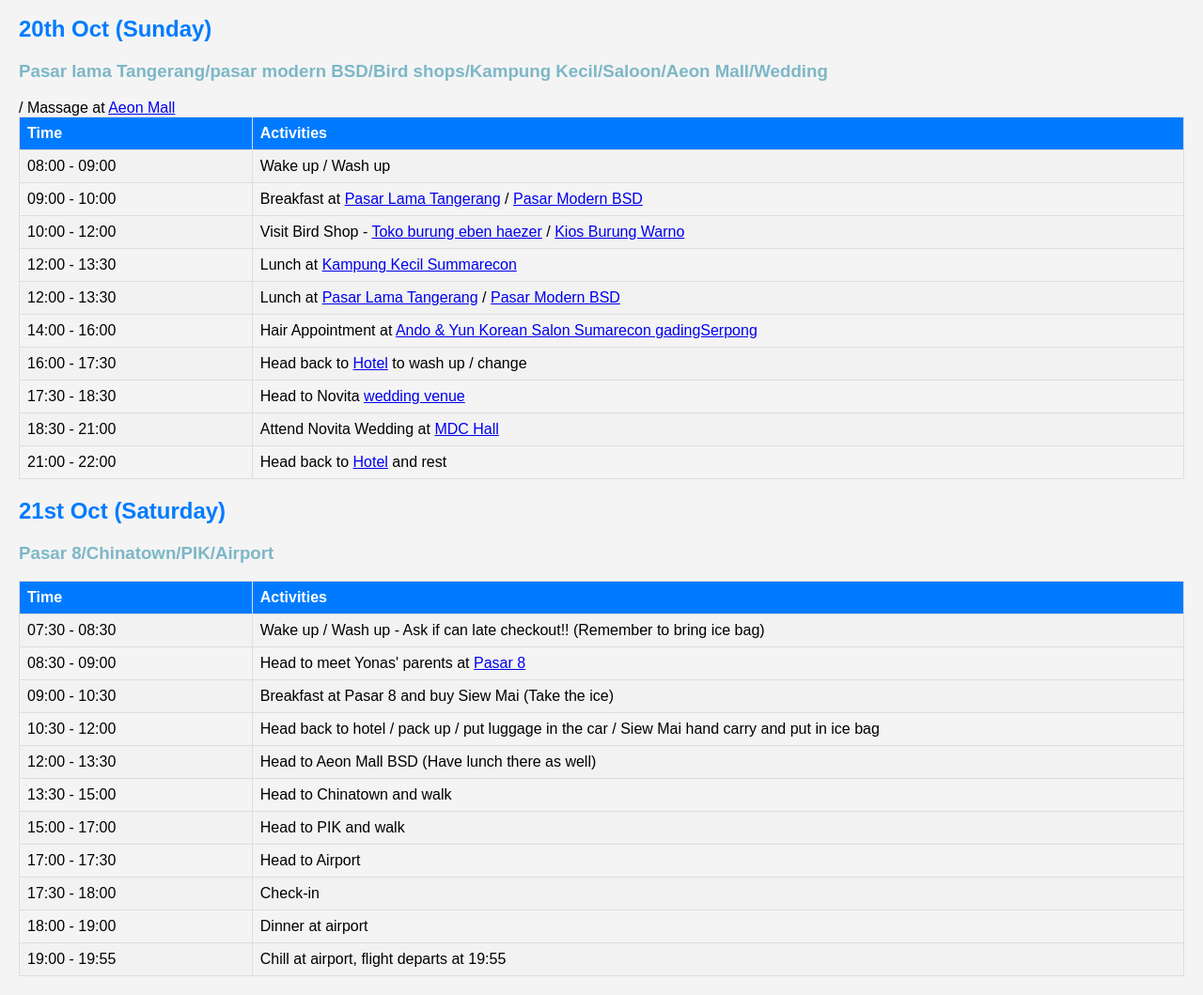
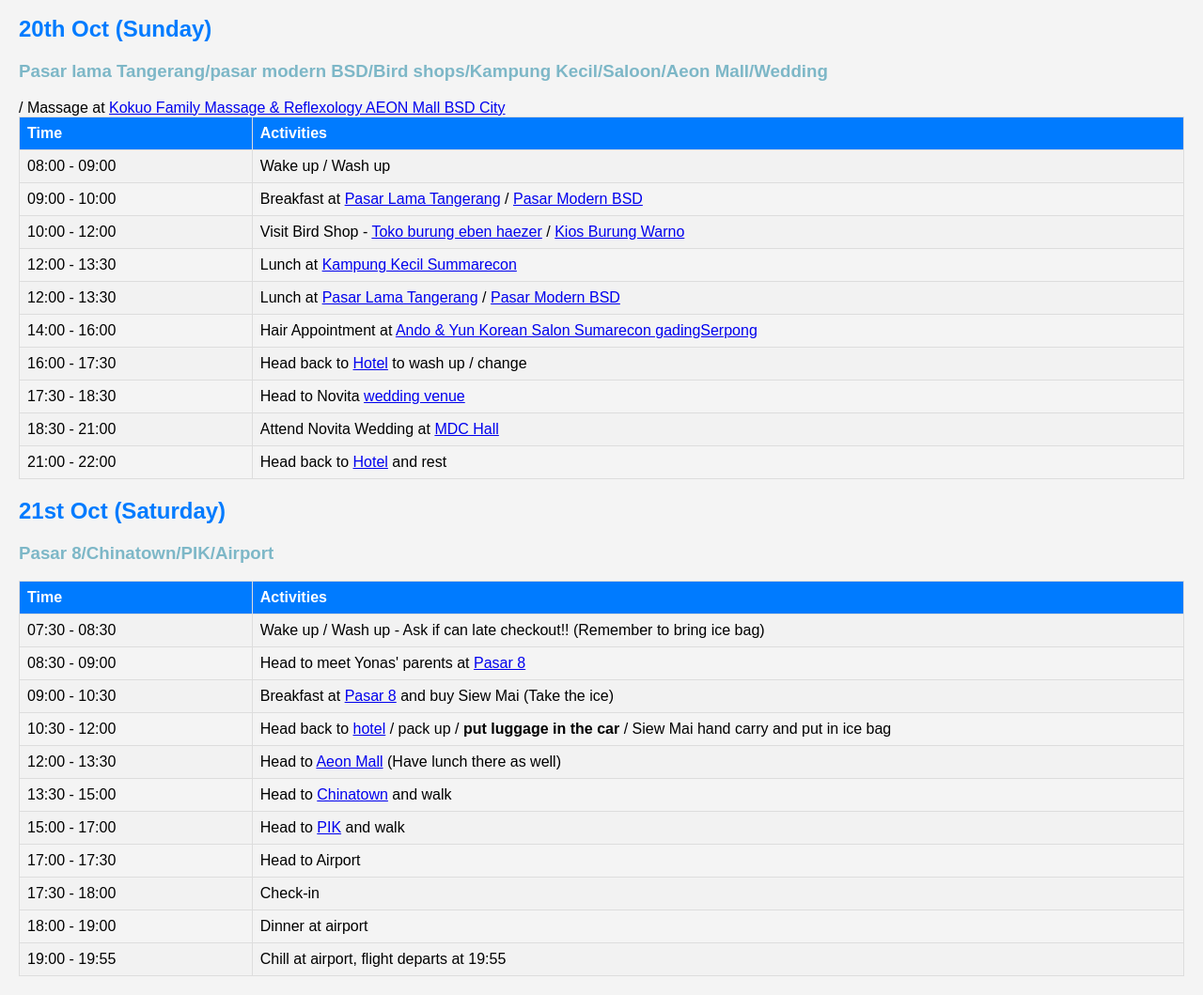
Before and after one commit to jaredtcy/jkt, a plain HTML site: page index.html in a window 1280 px wide. Shown: the part 1122-2181 px from the top of the page at 94% size. Drawn offline with Linux system fonts and the light colour scheme.

Commit message:
Update index.html

```diff
--- a/index.html
+++ b/index.html
@@ -191,7 +191,7 @@
             </tr>
             <tr>
                 <td>14:00 - 16:00</td>
-                <td>Hair Appointment at <a href="https://maps.app.goo.gl/RNoquK66ougJ884c9">Ando & Yun Korean Salon Sumarecon gadingSerpong</a> </td> / Massage at <a href="https://maps.app.goo.gl/vXsvZSxndRACaVcq8">Aeon Mall</a>
+                <td>Hair Appointment at <a href="https://maps.app.goo.gl/RNoquK66ougJ884c9">Ando & Yun Korean Salon Sumarecon gadingSerpong</a> </td> / Massage at <a href="https://maps.app.goo.gl/Xi2L8dSu7HCwdZFo7">Kokuo Family Massage & Reflexology AEON Mall BSD City</a>
             </tr>
             <tr>
                 <td>16:00 - 17:30</td>
@@ -230,23 +230,23 @@
             </tr>
             <tr>
                 <td>09:00 - 10:30</td>
-                <td>Breakfast at Pasar 8 and buy Siew Mai (Take the ice)</td>
+                <td>Breakfast at  <a href="https://maps.app.goo.gl/rhncdANyvzKsJ4vQA">Pasar 8</a> and buy Siew Mai (Take the ice)</td>
             </tr>
             <tr>
                 <td>10:30 - 12:00</td>
-                <td>Head back to hotel / pack up / put luggage in the car / Siew Mai hand carry and put in ice bag</td>
+                <td>Head back to  <a href="https://maps.app.goo.gl/xVeH9epV8zVkXXsY6">hotel</a> / pack up / <b>put luggage in the car</b> / Siew Mai hand carry and put in ice bag</td>
             </tr>
             <tr>
                 <td>12:00 - 13:30</td>
-                <td>Head to Aeon Mall BSD (Have lunch there as well)</td>
+                <td>Head to <a href="https://maps.app.goo.gl/vXsvZSxndRACaVcq8">Aeon Mall</a> (Have lunch there as well)</td>
             </tr>
             <tr>
                 <td>13:30 - 15:00</td>
-                <td>Head to Chinatown and walk</td>
+                <td>Head to <a href="https://maps.app.goo.gl/MbzLgWRPbEc5FygL6">Chinatown</a> and walk</td>
             </tr>
             <tr>
                 <td>15:00 - 17:00</td>
-                <td>Head to PIK and walk</td>
+                <td>Head to <a href=" https://maps.app.goo.gl/ZHekAhxAQtziq3n89">PIK</a> and walk</td>
             </tr>
             <tr>
                 <td>17:00 - 17:30</td>
```
